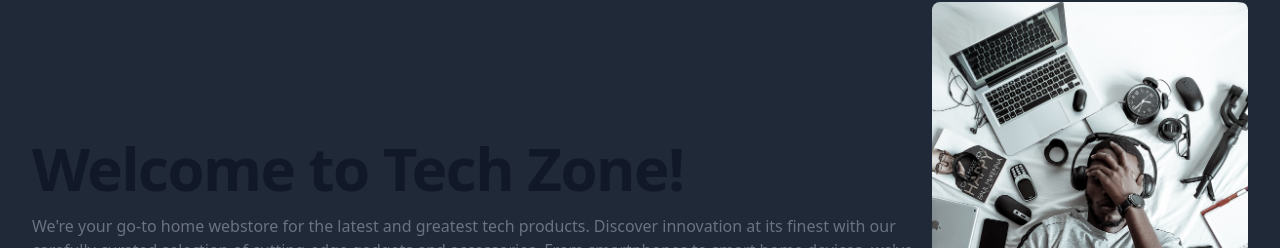
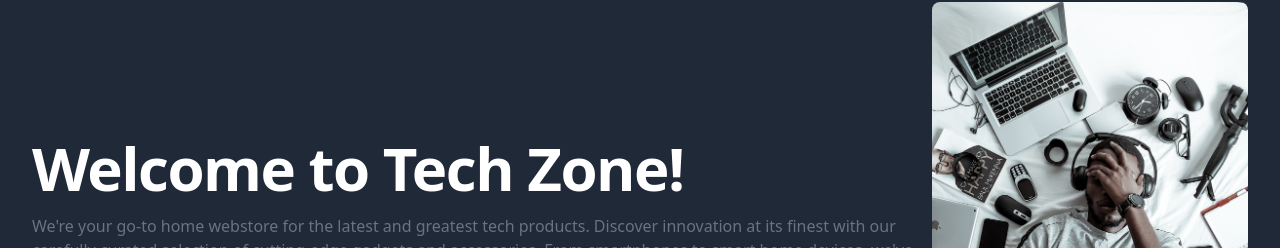
Before and after one commit to MiltonTulli/test-robot, a Next.js app: page / in a window 1280 px wide. Shown: the part 158-406 px from the top of the page. Built offline with nearby package versions, Linux system fonts and the light colour scheme; no server answers; the database is empty.

Commit message:
small changes

```diff
--- a/src/app/components/ImageBanner.tsx
+++ b/src/app/components/ImageBanner.tsx
@@ -8,7 +8,7 @@ export default function ImageBanner() {
     <div className="bg-gray-800">
       <div className="mx-auto max-w-2xl flex flex-col justify-center items-center gap-4 px-2 py-16 sm:px-4 sm:py-24 lg:max-w-7xl lg:flex-row lg:px-8">
         <div>
-          <h2 className="text-3xl font-bold tracking-tight text-gray-900 sm:text-6xl">Welcome to Tech Zone!</h2>
+          <h2 className="text-3xl font-bold tracking-tight sm:text-6xl text-white">Welcome to Tech Zone!</h2>
           <p className="mt-4 text-gray-500">
           We're your go-to home webstore for the latest and greatest tech products.
           Discover innovation at its finest with our carefully curated selection of cutting-edge gadgets and accessories.
```
Also changed, not shown: 1 other file (tests, documents, lock files or other folders).
